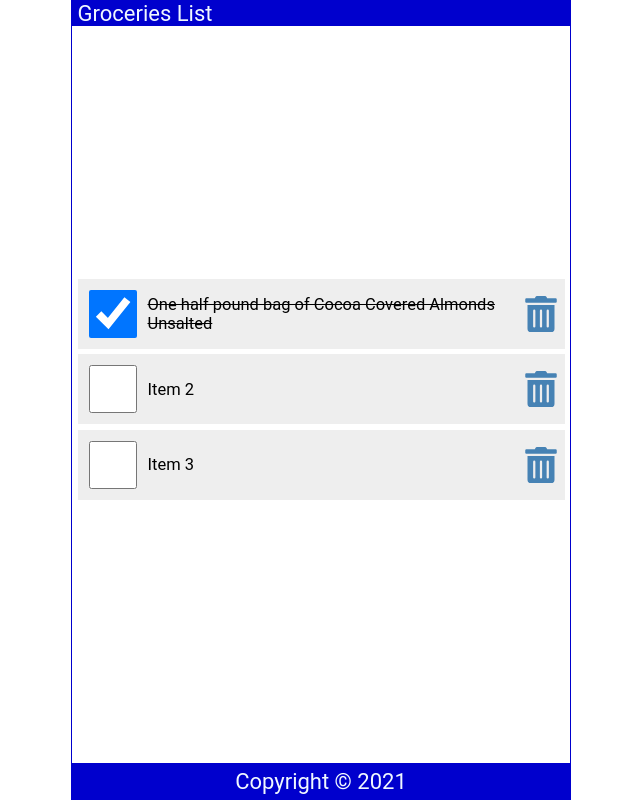
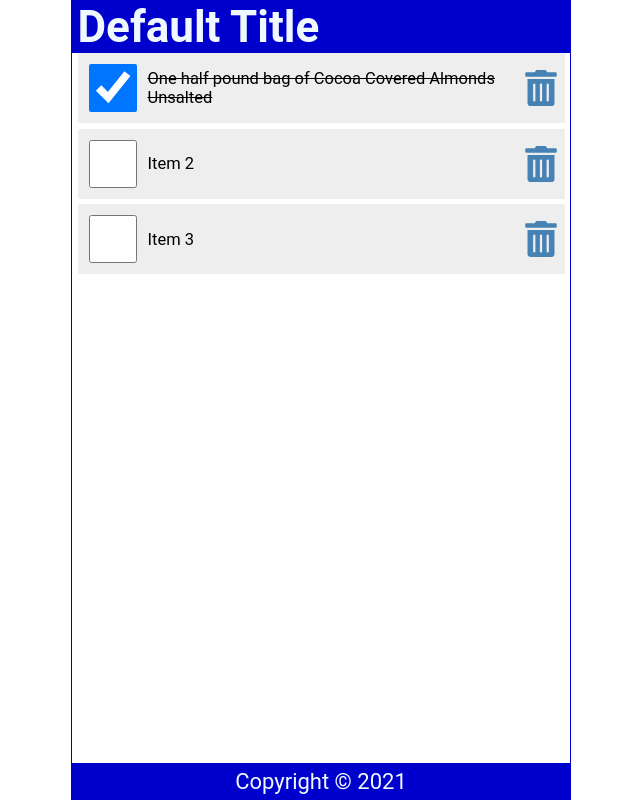
Before and after one commit to designed2code/React-list, a React (Create React App) app: page / in a window 1280 px wide. Shown: the whole page, without its empty margins (319-959 px from the left). Built offline with nearby package versions, Linux system fonts and the light colour scheme.

Commit message:
Default Props

```diff
--- a/src/Header.js
+++ b/src/Header.js
@@ -1,10 +1,14 @@
-const Header = () => {
+const Header = ({title}) => {
     return (
         <header>
-            Groceries List
+            <h1>{title}</h1>
         </header>
 
      );
 }
 
+Header.defaultProps = {
+    title: 'Default Title'
+}
+
 export default Header;
--- a/src/index.css
+++ b/src/index.css
@@ -44,7 +44,7 @@
     display: flex;
     flex-direction: column;
     flex-grow: 1;
-    justify-content: center;
+    justify-content: flex-start;
     align-items: center;
     overflow-y: auto;
   }
```
